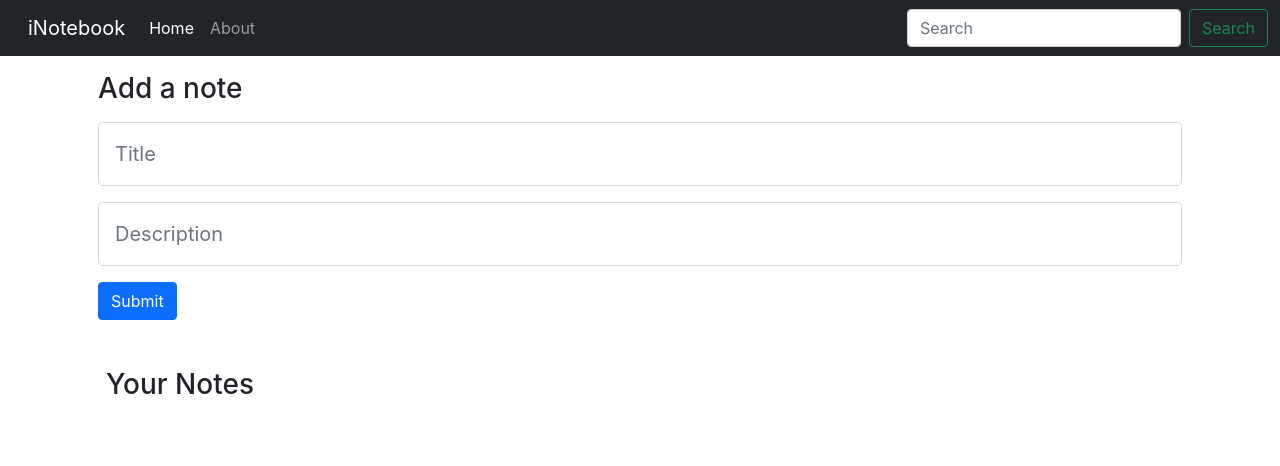
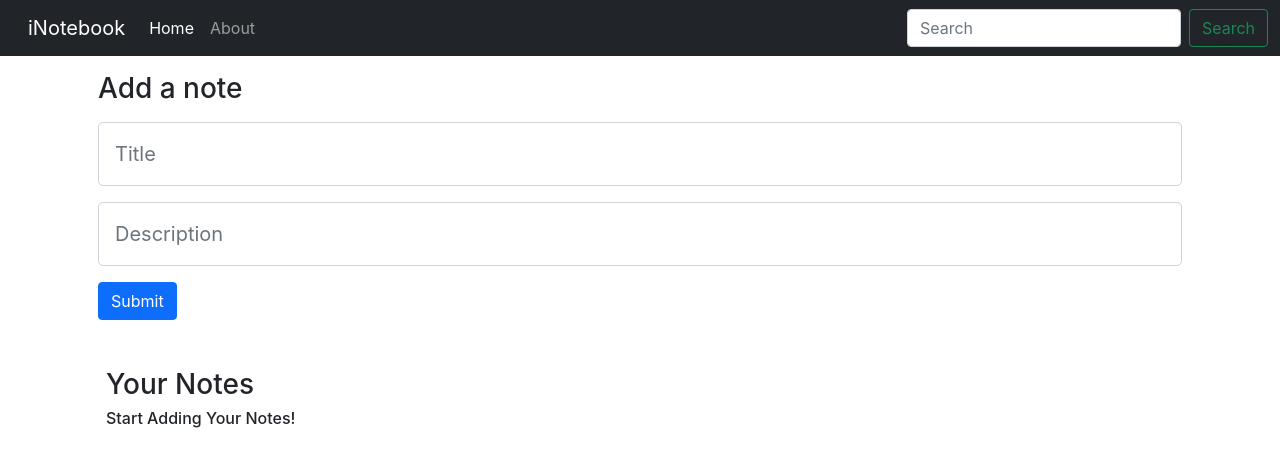
Before and after one commit to amrutapalo/inotebook, a React (Create React App) app: page /home in a window 1280 px wide. Shown: the top 466 px of the page. Built offline with nearby package versions, Linux system fonts and the light colour scheme.

Commit message:
empty list warning

```diff
--- a/src/components/AddNote.js
+++ b/src/components/AddNote.js
@@ -11,7 +11,7 @@ const AddNote = () => {
   const onSubmit = (event) => {
     event.preventDefault();
     // setNote({...note, [event.target.name] : event.target.value});
-    console.log(state);
+    console.log("Add Note: state:",state);
     state.addNote(note);
     setNote({
       title: "",
@@ -21,7 +21,6 @@ const AddNote = () => {
 
   const onChange = (event) => {
     setNote({ ...note, [event.target.name]: event.target.value });
-    console.log(note);
   };
 
   return (
--- a/src/components/DisplayNotes.js
+++ b/src/components/DisplayNotes.js
@@ -29,16 +29,13 @@ const DisplayNotes = () => {
     // state.updateNote(element);
   };
 
-  const editNote = (element) => {
-
-  };
-
   return (
     <div className="container my-5 row">
       <h3>Your Notes</h3>
       {<EditNoteModal ref={ref} note={note}></EditNoteModal>}
       <div className="row row-cols-md-3 row-cols-lg-4">
-        {state.list && state.list.map((element) => {
+        {state.list.length===0 && <h6>Start Adding Your Notes!</h6>}
+        {state.list!==0 && state.list.map((element) => {
           return (
             <div key={element.id}>
               <NoteItem
--- a/src/components/EditNoteModal.js
+++ b/src/components/EditNoteModal.js
@@ -21,8 +21,6 @@ const EditNoteModal = forwardRef((props, ref) => {
   },[props])
 
 
-  console.log("check note:", note);
-
   const onSubmit = () => {
     // setNote({...note, [event.target.name] : event.target.value});
     console.log("EditNoteModal: onSubmit:", state);
@@ -31,7 +29,6 @@ const EditNoteModal = forwardRef((props, ref) => {
 
   const onChange = (event) => {
     setNote({ ...note, [event.target.name]: event.target.value });
-    console.log(note);
   };
 
   return (
```
